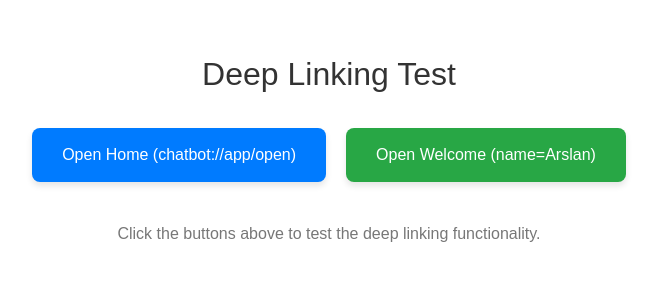
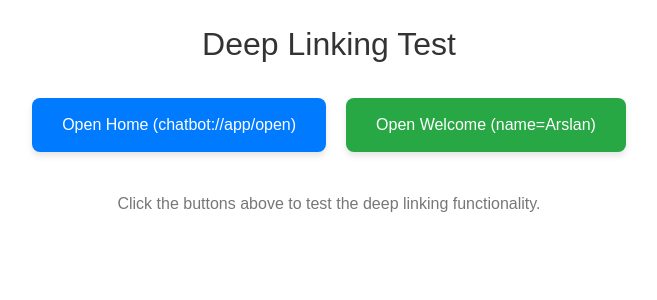
Before and after one commit to arslanali19470/deepsite, a Next.js app: page / in a window 1280 px wide. Shown: the top 300 px of the page, without its empty margins (311-968 px from the left). Built offline with nearby package versions, Linux system fonts and the light colour scheme.

Commit message:
add margin

```diff
--- a/app/layout.tsx
+++ b/app/layout.tsx
@@ -24,7 +24,7 @@ export default function RootLayout({
 }>) {
   return (
     <html lang="en">
-      <body style={{ background: "white", marginTop: 50 }}
+      <body style={{ background: "white", marginTop: 50, margin: 20 }}
         className={`${geistSans.variable} ${geistMono.variable} antialiased`}
       >
         {children}
```
